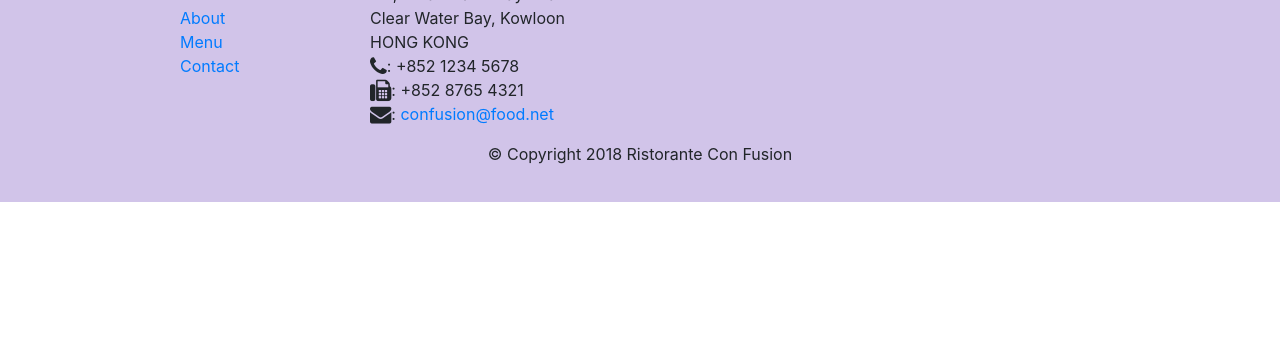
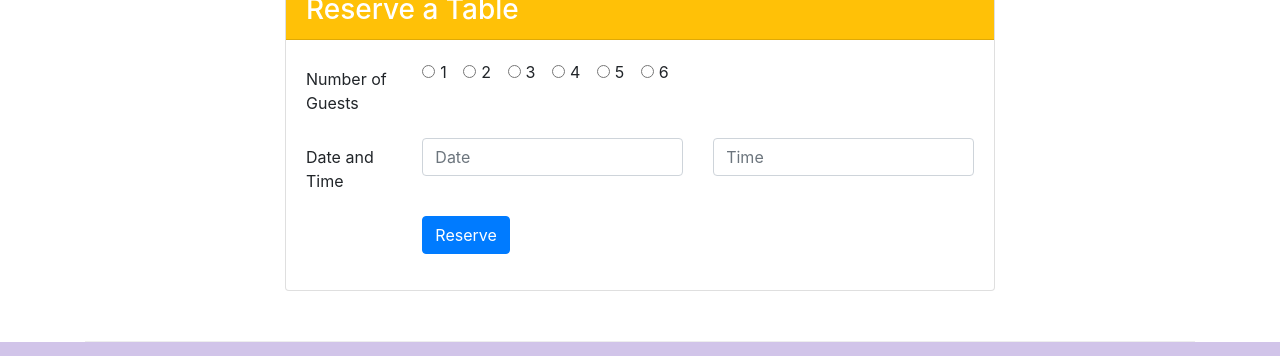
Before and after one commit to murarilaliitg/bootstrap, a website: page index.html in a window 1280 px wide. Shown: the part 1554-1910 px from the top of the page. Before the commit the page ends 1756 px from the top, so only its background shows below. Drawn offline with nearby package versions, Linux system fonts and the light colour scheme.

Commit message:
Assignment 2: Bootstrap CSS Components

```diff
--- a/index.html
+++ b/index.html
@@ -45,8 +45,14 @@
                     <h1>Ristorante con Fusion</h1>
                     <p>We take inspiration from the World's best cuisines, and create a unique fusion experience. Our lipsmacking creations will tickle your culinary senses!</p>
                 </div>
-                <div class="col-12 col-sm">
+                <div class="col-12 col-sm-3 align-self-center">
+                    <img src="img/logo.png" class="img-fluid">
                 </div>
+
+                <div class="col-12 col-sm-3 align-self-center">
+                    <a role="button" class="btn btn-sm btn-warning btn-block" href="/index.html#reserving">Reserve Table</a>
+                </div>
+
             </div>
         </div>
     </header>
@@ -75,10 +81,19 @@
             <div class="col-12 col-sm-4 col-md-3">
                 <h3>This Month's Promotions</h3>
             </div>
-            <div class="col col-sm col-md" >
-                <h2>Weekend Grand Buffet</h2>
-                <p>Featuring mouthwatering combinations with a choice of five different salads, six enticing appetizers, six main entrees and five choicest desserts. Free flowing bubbly and soft drinks. All for just $19.99 per person </p>
+            <div class="col col-sm col-md">
+                <div class="media">
+                    <div class="media-body">
+                        <h2 class="mt-0">Weekend Grand Buffet <span class="badge badge-danger">New</span></h2>
+                        <p>Featuring mouthwatering combinations with a choice of five different salads, six enticing appetizers, six main entrees and five choicest desserts. Free flowing bubbly and soft drinks. All for just $19.99 per person </p>
+                    </div>
+                    <img class="d-flex mr-3 img-thumbnail align-self-center" src="img/buffet.png" alt="Buffet">
+                </div>
+
             </div>
+
+
+
         </div>
 
         <div class="row row-content align-items-center">
@@ -99,7 +114,64 @@
 
             </div>
         </div>
+
+        <div class="row row-content justify-content-center">
+            <div class="col-sm-8">
+                <div class="card" id="reserving">
+                    <h3 class="card-header text-white bg-warning">Reserve a Table</h3>
+                    <div class="card-body">
+                        <form>
+                            <div class="form-group row">
+                                <label for="inlineRadioOptions" class="col-md-2 col-form-label">Number of Guests</label>
+                                <div class="col-md-10">
+                                    <div class="form-check form-check-inline">
+                                        <input class="form-check-input" type="radio" name="inlineRadioOptions" id="inlineRadio1" value="option1">
+                                        <label class="form-check-label" for="inlineRadio1">1</label>
+                                    </div>
+                                    <div class="form-check form-check-inline">
+                                        <input class="form-check-input" type="radio" name="inlineRadioOptions" id="inlineRadio2" value="option2">
+                                        <label class="form-check-label" for="inlineRadio2">2</label>
+                                    </div>
+                                    <div class="form-check form-check-inline">
+                                        <input class="form-check-input" type="radio" name="inlineRadioOptions" id="inlineRadio3" value="option3">
+                                        <label class="form-check-label" for="inlineRadio3">3</label>
+                                    </div>
+                                    <div class="form-check form-check-inline">
+                                        <input class="form-check-input" type="radio" name="inlineRadioOptions" id="inlineRadio4" value="option4">
+                                        <label class="form-check-label" for="inlineRadio4">4</label>
+                                    </div>
+                                    <div class="form-check form-check-inline">
+                                        <input class="form-check-input" type="radio" name="inlineRadioOptions" id="inlineRadio5" value="option5">
+                                        <label class="form-check-label" for="inlineRadio5">5</label>
+                                    </div>
+                                    <div class="form-check form-check-inline">
+                                        <input class="form-check-input" type="radio" name="inlineRadioOptions" id="inlineRadio6" value="option6">
+                                        <label class="form-check-label" for="inlineRadio6">6</label>
+                                    </div>
+                                </div>
+                            </div>
+                            <div class="form-group row">
+                                <label for="dateandtime" class="col-12 col-md-2 col-form-label">Date and Time</label>
+                                <div class="col-6 col-md-5">
+                                    <input type="text" class="form-control" id="date" name="date" placeholder="Date">
+                                </div>
+                                <div class="col-6 col-md-5">
+                                    <input type="text" class="form-control" id="time" name="time" placeholder="Time">
+                                </div>
+                            </div>
+                            <div class="form-group row">
+                                <div class="offset-md-2 col-md-10">
+                                    <button type="submit" class="btn btn-primary">Reserve</button>
+                                </div>
+                            </div>
+
+                        </form>
+                    </div>
+                </div>
+            </div>
+        </div>
     </div>
+
 
     <footer class="footer">
         <div class="container">
```
